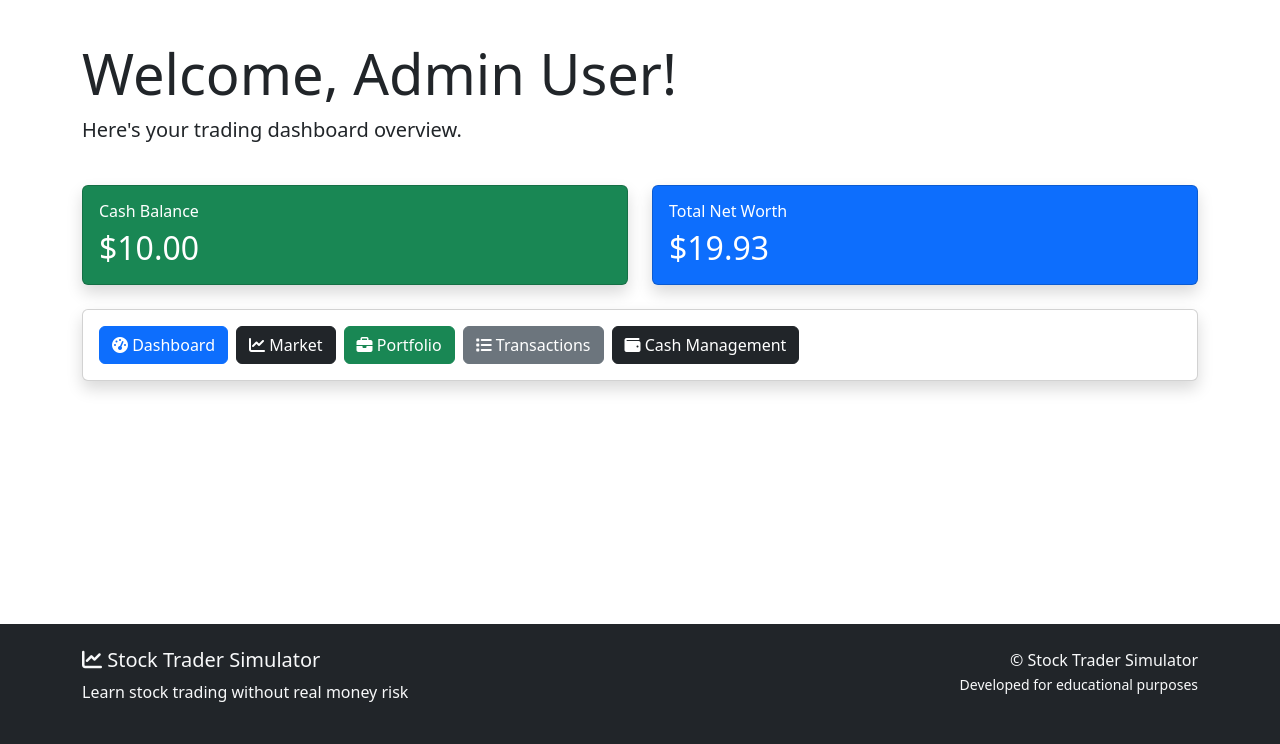
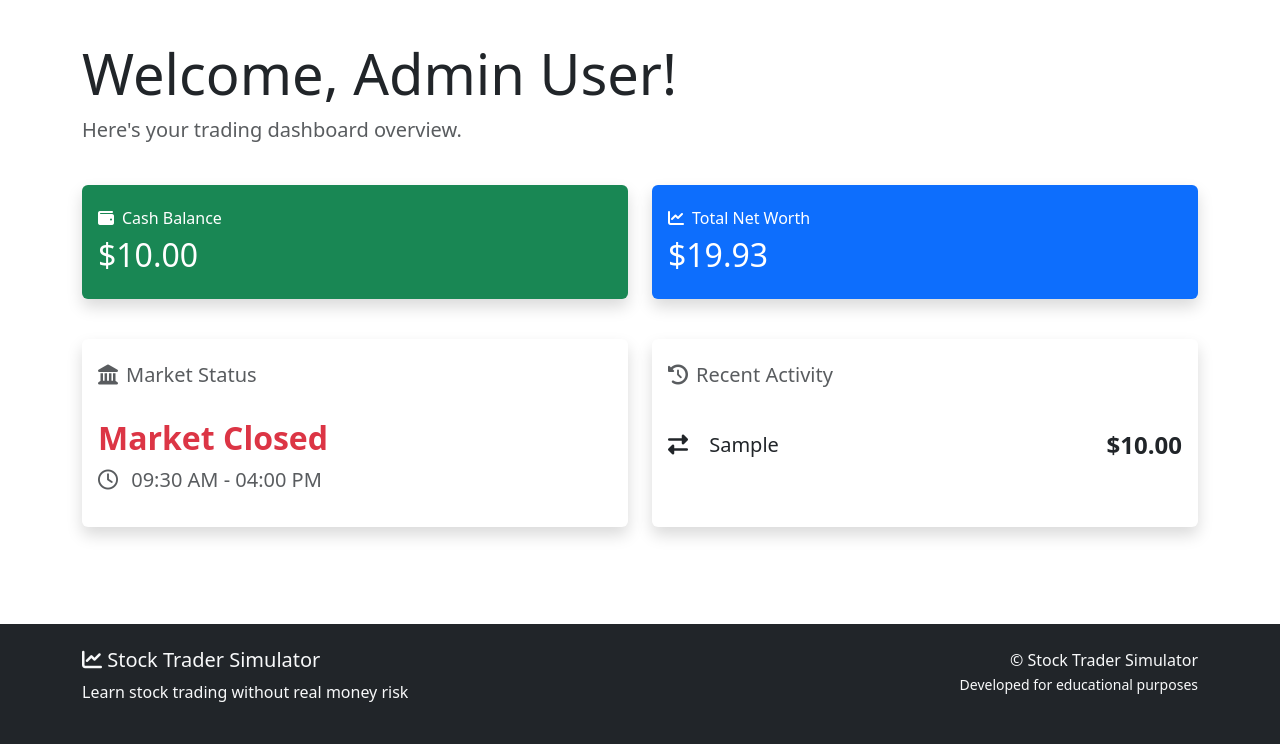
Before and after one commit to madelyn-wolf1/Group-Project, a Flask app: page /dashboard in a window 1280 px wide. Shown: the part 56-800 px from the top of the page. Run offline with Flask 3, Linux system fonts and the light colour scheme; the visitor is signed in with stand-in values (Sample User, id 1); data comes from the database, SQL or seed files in the repository; tables that the repository leaves empty hold one stand-in row (values such as "Sample post"); some libraries are stand-ins or nearby versions.

Commit message:
Updated Market Status Logic and Dashboard Cards
- Removed quick actions
- Added card to show Market Status
- Added card to show Recent Activity
- Updated app.py with dashboard UI logic
- Integrated market status logic to show open/closed state and holiday reason

```diff
--- a/folder1/app.py
+++ b/folder1/app.py
@@ -219,30 +219,27 @@ def log_audit(event_type, user_id=None, details=None):
 #Helper function to check if market is open
 def is_market_open():
     market_config = MarketConfig.query.first()
-
     if not market_config:
-        return False
-
-    now = datetime.now()
+        return False, None
 
     today = date.today()
     holiday = MarketHoliday.query.filter_by(HolidayDate=today).first()
     if holiday:
-        return False
+        return False, holiday.HolidayName
 
+    now = datetime.now()
     if market_config.WeekdaysOnly and now.weekday() >= 5:
-        return False
+        return False, None
 
     current_time = now.time()
+    if current_time < market_config.OpenTime or current_time > market_config.CloseTime:
+        return False, None
 
-    if current_time < market_config.OpenTime or current_time > market_config.CloseTime:
-        return False
-
-    return True
+    return True, None
 
 # Helper function for executing pending order when market opens
 def process_pending_orders():
-    if not is_market_open():
+    if not is_market_open()[0]:
         return
 
     orders = Order.query.filter_by(Status='Pending').all()
@@ -271,6 +268,8 @@ def process_pending_orders():
 
         order.Status = 'Executed'
         order.ExecutedAt = datetime.utcnow()
+
+        db.session.flush()
 
     db.session.commit()
 
@@ -431,6 +430,7 @@ def logout():
 def dashboard():
     if 'user_id' not in session:
         return redirect('/login')
+    process_pending_orders()
 
     user = User.query.get(session['user_id'])
 
@@ -440,6 +440,8 @@ def dashboard():
         return redirect('/login')
 
     account = Account.query.filter_by(UserID=user.UserID).first()
+    if account:
+        db.session.refresh(account)
 
     if account is None:
         flash("No account found for this user.")
@@ -448,6 +450,24 @@ def dashboard():
     # Get recent transactions
     recent_transactions = CashTransaction.query.filter_by(AcctID=account.AcctID)\
         .order_by(CashTransaction.Timestamp.desc()).limit(5).all()
+
+    # Process each entry for the dashboard UI
+    for entry in recent_transactions:
+        if 'DEPOSIT' in entry.TransactionType:
+            entry.icon = 'fas fa-plus-circle'
+            entry.color = 'text-success'
+        elif 'WITHDRAW' in entry.TransactionType:
+            entry.icon = 'fas fa-minus-circle'
+            entry.color = 'text-danger'
+        elif 'BUY' in entry.TransactionType:
+            entry.icon = 'fas fa-arrow-trend-up'
+            entry.color = 'text-primary'
+        elif 'SELL' in entry.TransactionType:
+            entry.icon = 'fas fa-dollar-sign'
+            entry.color = 'text-success'
+        else:
+            entry.icon = 'fas fa-exchange-alt'
+            entry.color = 'text-dark'
 
     # Get holdings w stock info
     holdings = Holding.query.filter_by(UserID=user.UserID).all()
@@ -464,9 +484,13 @@ def dashboard():
                 'value': holding.Shares * stock.CurrentPrice
             })
 
-
     total_stock_value = sum(h['value'] for h in holdings_data)
     net_worth = account.CashBalance + total_stock_value
+
+    market_config = MarketConfig.query.first()
+    now = datetime.now()
+
+    market_status, closing_reason = is_market_open()
 
     return render_template(
         'dashboard.html',
@@ -474,7 +498,11 @@ def dashboard():
         account=account,
         holdings=holdings_data,
         transactions=recent_transactions,
-        net_worth=net_worth
+        net_worth=net_worth,
+        market_config=market_config,
+        market_is_open=market_status,
+        market_reason=closing_reason,
+        now=now
     )
 
 @app.route('/cash-management')
@@ -794,7 +822,7 @@ def stocks():
 
     stocks_list = query.order_by(Stock.Ticker.asc()).all()
 
-    market_open = is_market_open()
+    market_open, _= is_market_open()
 
     return render_template(
         'stock_search.html',
@@ -852,7 +880,7 @@ def trade(ticker):
 
     owned_shares = holding.Shares if holding else 0
     cash_balance = account.CashBalance
-    market_open = is_market_open()
+    market_open, _ = is_market_open()
 
     if request.method == 'POST':
         order_type = (request.form.get('order_type') or '').strip().upper()
--- a/folder1/templates/dashboard.html
+++ b/folder1/templates/dashboard.html
@@ -6,24 +6,24 @@
 <div class="row mb-4">
     <div class="col-12">
         <h1 class="display-4">Welcome, {{ user.FirstName }} {{ user.LastName }}!</h1>
-        <p class="lead">Here's your trading dashboard overview.</p>
+        <p class="lead text-muted">Here's your trading dashboard overview.</p>
     </div>
 </div>
 
 <!-- Balance Card -->
 <div class="row mb-4">
-    <div class="col-lg-6 col-md-12">
-        <div class="card bg-success text-white shadow">
+    <div class="col-lg-6 col-md-12 mb-3">
+        <div class="card bg-success text-white shadow border-0 py-2">
             <div class="card-body">
-                <h6 class="card-title mb-2">Cash Balance</h6>
+                <h6 class="card-title mb-2"><i class="fas fa-wallet me-2"></i>Cash Balance</h6>
                 <h2 class="card-text mb-0">${{ "%.2f"|format(account.CashBalance) }}</h2>
             </div>
         </div>
     </div>
     <div class="col-lg-6 col-md-12">
-        <div class="card bg-primary text-white shadow">
+        <div class="card bg-primary text-white shadow border-0 py-2">
             <div class="card-body">
-                <h6 class="card-title mb-2">Total Net Worth</h6>
+                <h6 class="card-title mb-2"><i class="fas fa-chart-line me-2"></i>Total Net Worth</h6>
                 <h2 class="card-text mb-0">
                     ${{ "%.2f"|format(net_worth) }}
                 </h2>
@@ -32,28 +32,66 @@
     </div>
 </div>
 
-<!-- Quick Actions -->
-<div class="row mb-4">
-    <div class="col-12">
-        <div class="card shadow">
-            <div class="card-body">
-                <div class="d-flex gap-2 flex-wrap">
-                    <a href="{{ url_for('dashboard') }}" class="btn btn-primary">
-                        <i class="fas fa-tachometer-alt"></i> Dashboard
-                    </a>
-                    <a href="{{ url_for('stocks') }}" class="btn btn-dark">
-                        <i class="fas fa-chart-line"></i> Market
-                    </a>
-                    <a href="{{ url_for('portfolio') }}" class="btn btn-success">
-                        <i class="fas fa-briefcase"></i> Portfolio
-                    </a>
-                    <a href="{{ url_for('transactions') }}" class="btn btn-secondary">
-                        <i class="fas fa-list"></i> Transactions
-                    </a>
-                    <a href="{{ url_for('cash_management') }}" class="btn btn-dark">
-                        <i class="fas fa-wallet"></i> Cash Management
-                    </a>
-                </div>
+<div class="row">
+    <div class="col-md-6 mb-4">
+        <div class="card shadow border-0 h-100">
+            <div class="card-body py-4">
+                <h5 class="card-title mb-4 text-muted">
+                    <i class="fas fa-landmark me-2"></i>Market Status
+                </h5>
+              <div class="py-2">
+    {% if market_is_open %}
+        <h2 class="text-success fw-bold mb-2">Market Open</h2>
+    {% else %}
+        <h2 class="text-danger fw-bold mb-2">Market Closed</h2>
+
+        {% if market_reason %}
+                        <p class="text-muted fw-bold mb-1">
+                            <i class="fas fa-calendar-day me-2"></i>{{ market_reason }}
+                        </p>
+        {% endif %}
+    {% endif %}
+
+    <p class="text-muted mb-0 fs-5">
+        <i class="far fa-clock me-2"></i>
+        {{ market_config.OpenTime.strftime('%I:%M %p') }} -
+        {{ market_config.CloseTime.strftime('%I:%M %p') }}
+    </p>
+</div>
+            </div>
+        </div>
+    </div>
+
+    <div class="col-md-6 mb-4">
+        <div class="card shadow border-0 h-100">
+            <div class="card-body py-4">
+                <h5 class="card-title mb-4 text-muted">
+                    <i class="fas fa-history me-2"></i>Recent Activity
+                </h5>
+                <ul class="list-group list-group-flush">
+                    {% for entry in transactions[:3] %}
+<li class="list-group-item d-flex justify-content-between align-items-center px-0 border-0 py-3">
+    <span class="fs-5">
+        <i class="{{ entry.icon }} {{ entry.color }} me-3"></i>
+
+        {% if 'SELL' in entry.TransactionType %}
+            Sell
+        {% elif 'BUY' in entry.TransactionType %}
+            Buy
+        {% elif 'DEPOSIT' in entry.TransactionType %}
+            Deposit
+        {% elif 'WITHDRAW' in entry.TransactionType %}
+            Withdrawal
+        {% else %}
+            {{ entry.TransactionType }}
+        {% endif %}
+    </span>
+    <span class="fw-bold fs-4 {{ entry.color }}">
+        ${{ "%.2f"|format(entry.Amount) }}
+    </span>
+</li>
+{% endfor %}
+                </ul>
             </div>
         </div>
     </div>
```
